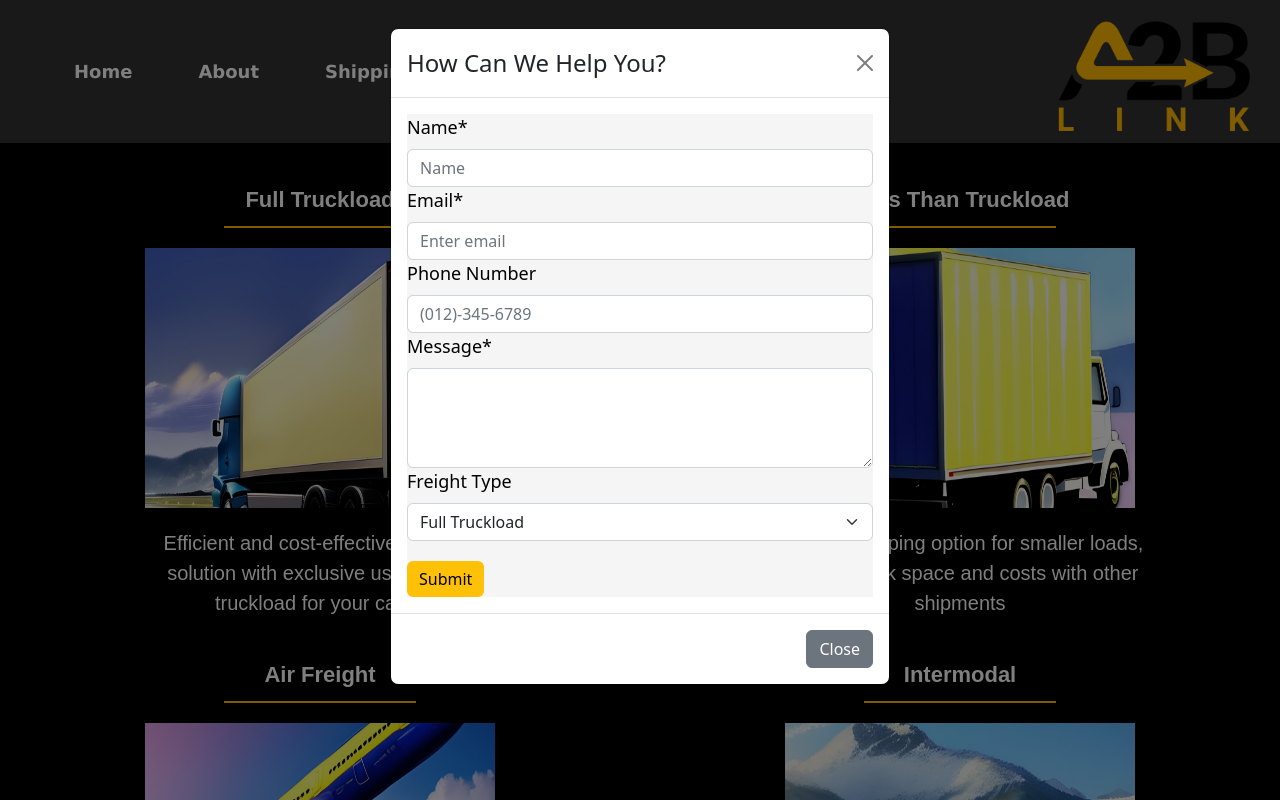
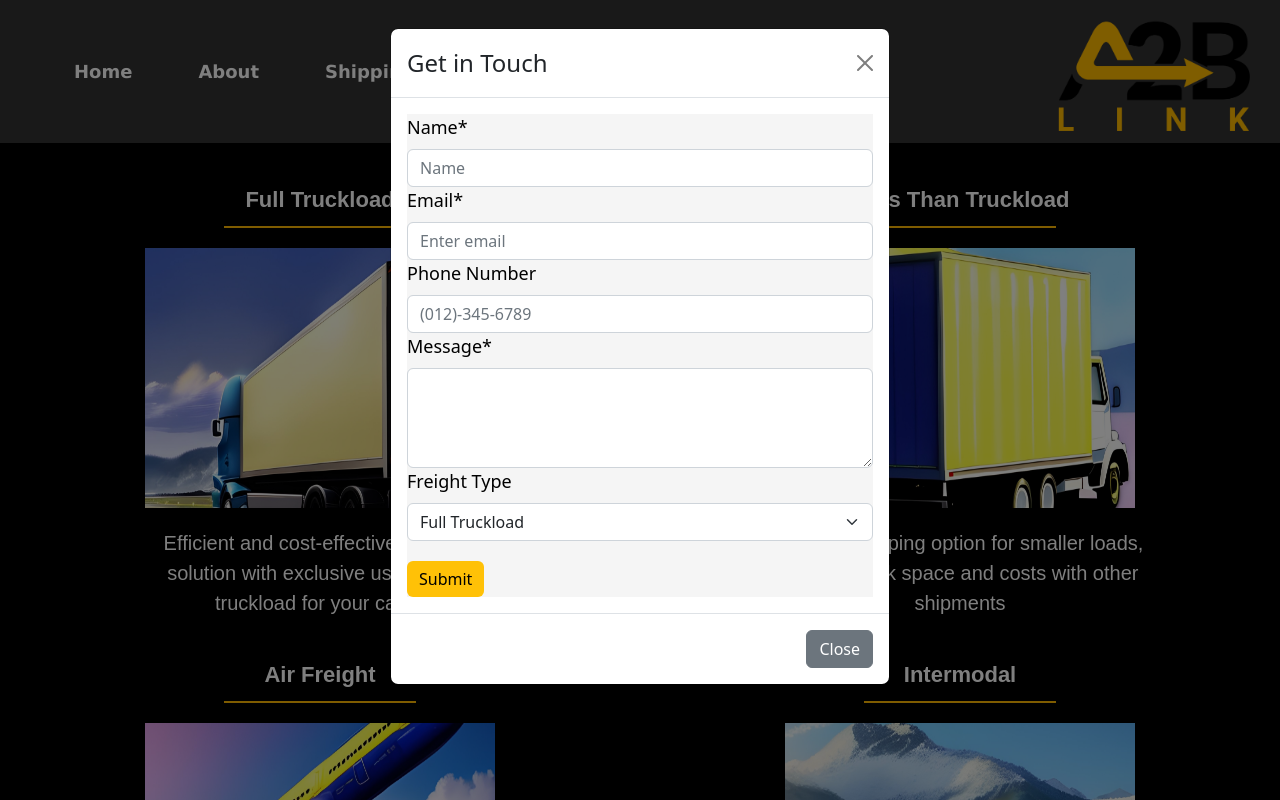
Before and after one commit to Moshahrani/A2BLink, a React (Create React App) app in the folder logistics/: page / in a window 1280 px wide. Both pictures are taken after a click on the element 320 px from the left and 1720 px from the top of the page. Shown: the part 1320-2120 px from the top of the page. Built offline with nearby package versions, Linux system fonts and the light colour scheme.

Commit message:
changed the phrase in the contact modal in fourpoints component

```diff
--- a/logistics/src/components/FourPoints.js
+++ b/logistics/src/components/FourPoints.js
@@ -89,7 +89,7 @@ const FourPoints = () => {
       </div>
       <Modal show={showModal} onHide={handleModalToggle}>
         <Modal.Header closeButton>
-          <Modal.Title>How Can We Help You?</Modal.Title>
+          <Modal.Title>Get in Touch</Modal.Title>
         </Modal.Header>
         <Modal.Body>
           <ContactForm
```
